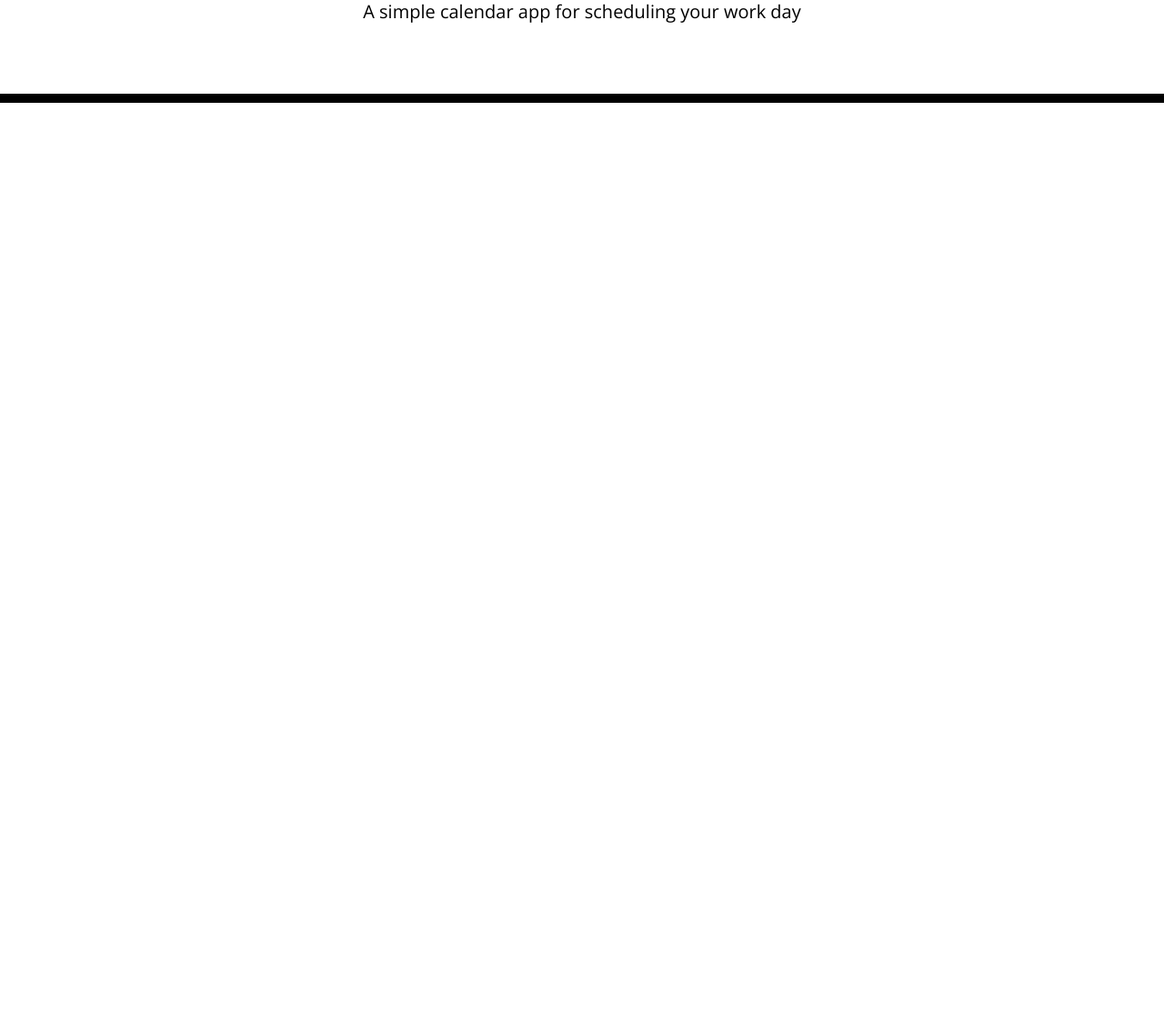
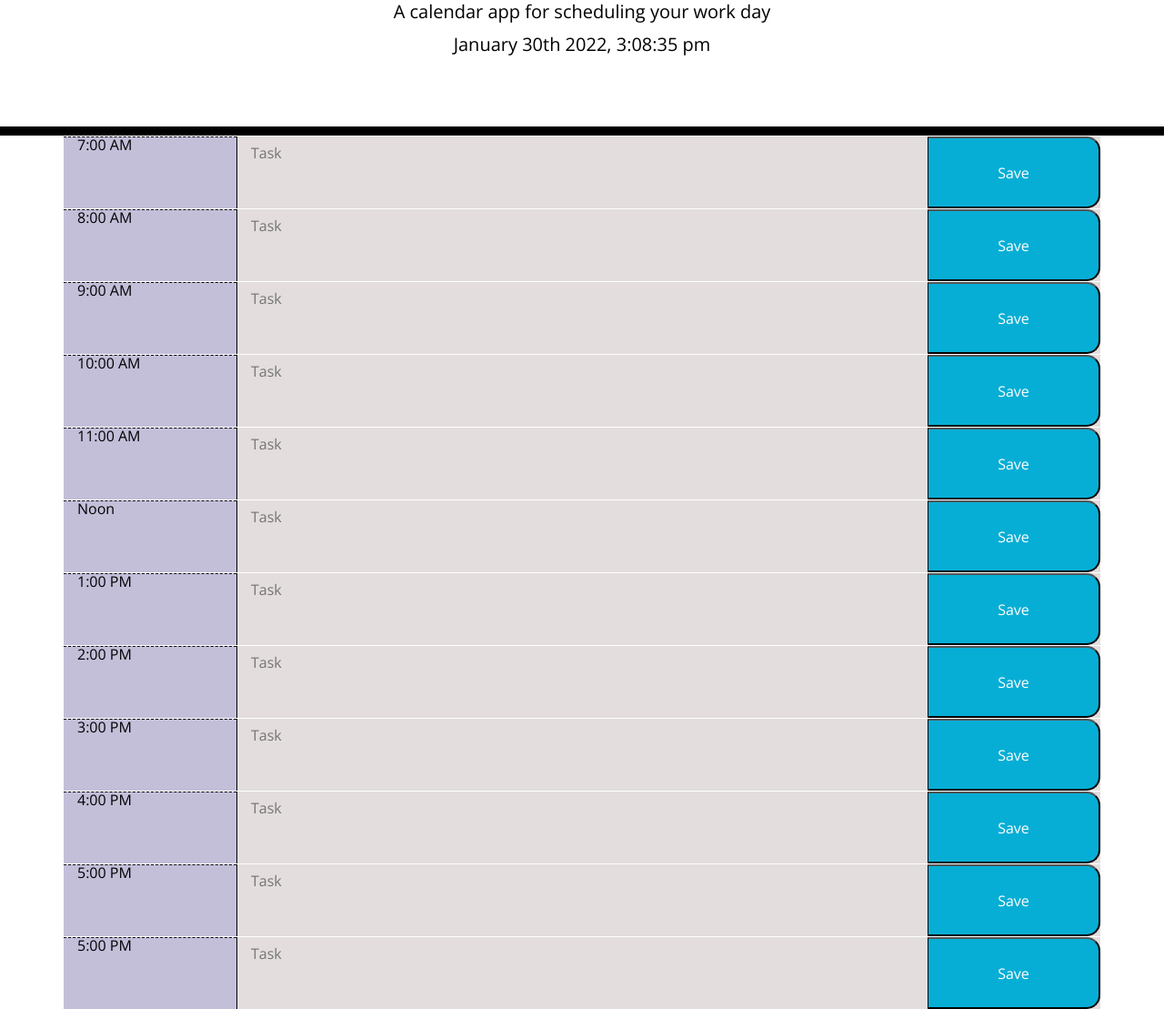
Before and after one commit to K-Bugz/Work-Day-Scheduler, a plain HTML site: page index.html in a window 1280 px wide. Shown: the part 155-1264 px from the top of the page at 91% size. Before the commit the page ends 800 px from the top, so only its background shows below. Drawn offline with nearby package versions, Linux system fonts and the light colour scheme; files that its build step writes are made by us from their sources.

Commit message:
fix momnent.js bug reworked website

```diff
--- a/assets/css/style.css
+++ b/assets/css/style.css
@@ -1,9 +1,9 @@
+/* Element tag selectors */
 body {
     font-family: 'Open Sans', sans-serif;
     font-size: 16px;
     line-height: 1;
   }
-
 textarea{
     background: transparent;
     border: none;
@@ -12,7 +12,7 @@ body {
     border-left: 1px solid black;
     padding: 10px;
   }
-
+/* Class selectors */
 .jumbotron {
 text-align: center;
 background-color: transparent;
@@ -20,24 +20,20 @@ body {
 border-radius: 0;
 border-bottom: 10px solid black;
 }
-
 .description{
 white-space: pre-wrap;
 }
-
 .time-block{
 text-align: center;
 border-radius: 15px;
 }
-
 .row {
 white-space: pre-wrap;
 height: 80px;
 border-top: 1px solid white;;
 }
-
 .hour {
-    background-color: #ffffff;
+background-color: #8d8cd160;
 color: #000000;
 border-top: 1px dashed #000000;
 }
@@ -68,4 +64,8 @@ body {
 .saveBtn i:hover {
 font-size: 20px;
 transition: all .3s ease-in-out;
+background-color: #9a06d5;
 }
+.row{
+    background-color: #9c8a8a49;
+}
--- a/assets/js/script.js
+++ b/assets/js/script.js
@@ -1,21 +1,25 @@
-// Global Variables
-const timeHour = Number(moment().format("H"));
-let taskList = {}; // Makes empty tasklist
-// functions
-function loadTasks() {
-    taskList = JSON.parse(localStorage.getItem("myTask"));
 
-    if (!taskList) { // Only triggers if taskList is blank
-        taskList = {
-            "7 am": "", "8 am": "", "9 am": "",
-            "10 am": "", "11 am": "", "noon": "",
-            "1 pm": "", "2 pm": "", "3 pm": "",
-            "4 pm": "", "5 pm": "", "6 pm": "",
-        };
+//Moment.js code for current date and time
+let dateEl = document.getElementById("currentDay");
+let NoMo = moment().format('MMMM Do YYYY, h:mm:ss a');
+dateEl.innerHTML = NoMo;
+var curHour = moment().format("HH");
+// window.localStorage.setItem("date", curHour);
+// console.log(curHour);
+// console.log(moment());
+
+// Compare each time with the current.
+$(".time-div").each(function () { // for each .time-div
+    console.log($(this).attr("id"));
+    var timeDiv = $(this).attr("id");
+    if (curHour == timeDiv) {
+        $(this).addClass("present");
+        $(this).children(".description").addClass("white-text");
+    } else if (curHour < timeDiv) {
+        $(this).removeClass("present");
+        $(this).addClass("future");
+    } else if (curHour > timeDiv) {
+        $(this).removeClass("future");
+        $(this).addClass("past");
     }
-}
-loadTasks(); // SSaved to localStorage
-
-
-// Moment JS to display
-$("#currentDay").append(moment().format("dddd,MMMM Do"));
+});
--- a/index.html
+++ b/index.html
@@ -9,22 +9,95 @@
     <link rel="stylesheet" href="https://use.fontawesome.com/releases/v5.8.1/css/all.css"
         integrity="sha384-50oBUHEmvpQ+1lW4y57PTFmhCaXp0ML5d60M1M7uH2+nqUivzIebhndOJK28anvf" crossorigin="anonymous" />
     <link href="https://fonts.googleapis.com/css?family=Open+Sans&display=swap" rel="stylesheet" />
-    <link rel="stylesheet" href="style.css" />
+    <link rel="stylesheet" href="assets/css/style.css" />
     <title>Work Day Scheduler</title>
 </head>
 
 <body>
-    <header class="jumbotron">
+    <header class="jumbotron mb-0">
         <h1 class="display-3">Work Day Scheduler</h1>
-        <p class="lead">A simple calendar app for scheduling your work day</p>
+        <p class="lead">A calendar app for scheduling your work day</p>
         <p id="currentDay" class="lead"></p>
     </header>
     <div class="container">
         <!-- Timeblocks go here -->
+        <!-- 7AM -->
+        <div id="7" class="row time-div present">
+            <div class="col-2 hour">7:00 AM</div>
+            <textarea id="7" class="col-8" placeholder="Task"></textarea>
+            <button class="col-2 saveBtn" onclick="saveText(7)">Save</button>
+        </div>
+        <!-- 8AM -->
+        <div id="8" class="row time-div present">
+            <div class="col-2 hour">8:00 AM</div>
+            <textarea id="8" class="col-8" placeholder="Task"></textarea>
+            <button class="col-2 saveBtn" onclick="saveText(8)">Save</button>
+        </div>
+        <!-- 9AM -->
+        <div id="9" class="row time-div">
+            <div class="col-2 hour">9:00 AM</div>
+            <textarea id="9" class="col-8" placeholder="Task"></textarea>
+            <button class="col-2 saveBtn" onclick="saveText(9)">Save</button>
+        </div>
+        <!--10AM-->
+        <div id="10" class="row time-div">
+            <div class="col-2 hour">10:00 AM</div>
+            <textarea id="10" class="col-8" placeholder="Task"></textarea>
+            <button class="col-2 saveBtn" onclick="saveText(10)">Save</button>
+        </div>
+        <!--11AM-->
+        <div id="11" class="row time-div">
+            <div class="col-2 hour">11:00 AM</div>
+            <textarea id="11" class="col-8" placeholder="Task"></textarea>
+            <button class="col-2 saveBtn" onclick="saveText(11)">Save</button>
+        </div>
+        <!--Noon-->
+        <div id="12" class="row time-div">
+            <div class="col-2 hour">Noon</div>
+            <textarea id="12" class="col-8" placeholder="Task"></textarea>
+            <button class="col-2 saveBtn" onclick="saveText(12)">Save</button>
+        </div>
+        <!--1PM-->
+        <div id="13" class="row time-div">
+            <div class="col-2 hour">1:00 PM</div>
+            <textarea id="13" class="col-8" placeholder="Task"></textarea>
+            <button class="col-2 saveBtn" onclick="saveText(13)">Save</button>
+        </div>
+        <!--2PM-->
+        <div id="14" class="row time-div">
+            <div class="col-2 hour">2:00 PM</div>
+            <textarea id="14" class="col-8" placeholder="Task"></textarea>
+            <button class="col-2 saveBtn" onclick="saveText(14)">Save</button>
+        </div>
+        <!--3PM-->
+        <div id="15" class="row time-div">
+            <div class="col-2 hour">3:00 PM</div>
+            <textarea id="15" class="col-8" placeholder="Task"></textarea>
+            <button class="col-2 saveBtn" onclick="saveText(15)">Save</button>
+        </div>
+        <!--4PM-->
+        <div id="16" class="row time-div">
+            <div class="col-2 hour">4:00 PM</div>
+            <textarea id="16" class="col-8" placeholder="Task"></textarea>
+            <button class="col-2 saveBtn" onclick="saveText(16)">Save</button>
+        </div>
+        <!--5PM-->
+        <div id="17" class="row time-div">
+            <div class="col-2 hour">5:00 PM</div>
+            <textarea id="17" class="col-8" placeholder="Task"></textarea>
+            <button class="col-2 saveBtn" onclick="saveText(17)">Save</button>
+        </div>
+        <!--6PM-->
+        <div id="18" class="row time-div">
+            <div class="col-2 hour">5:00 PM</div>
+            <textarea id="18" class="col-8" placeholder="Task"></textarea>
+            <button class="col-2 saveBtn" onclick="saveText(18)">Save</button>
+        </div>
     </div>
+    <script src="https://cdnjs.cloudflare.com/ajax/libs/moment.js/2.29.1/moment.min.js"></script>
+    <script src="https://code.jquery.com/jquery-3.4.1.min.js"></script>
+    <script src="assets/js/script.js"></script>
 
-    <script src="https://code.jquery.com/jquery-3.4.1.min.js"></script>
-    <script src="https://cdnjs.cloudflare.com/ajax/libs/moment.js/2.24.0/moment.min.js"></script>
 </body>
 
 </html>
```
Lines whose indentation alone changed are shown as unchanged.
